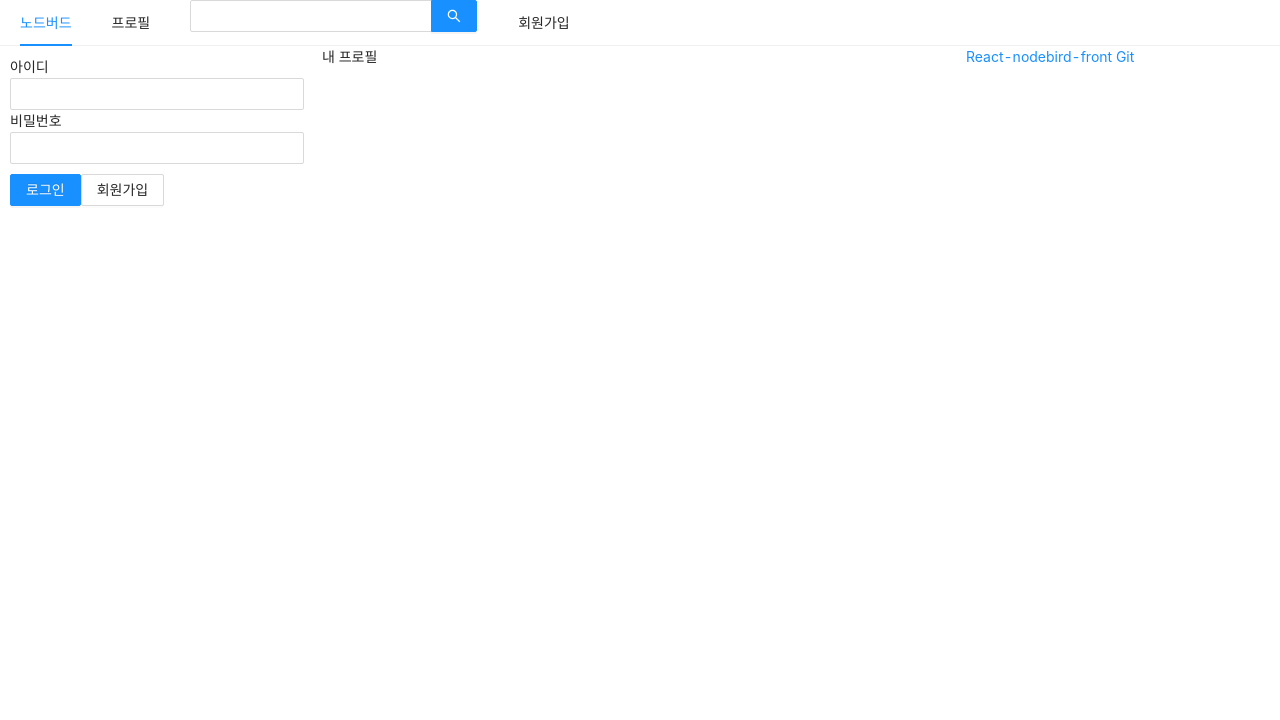
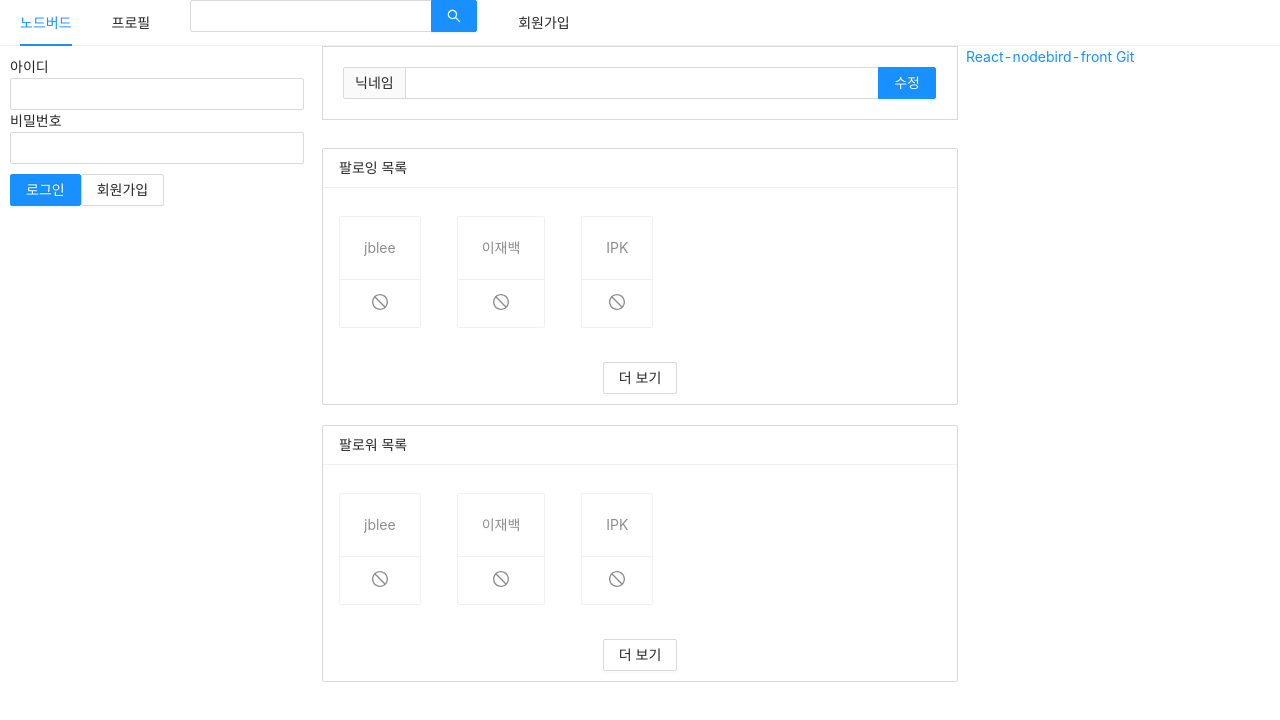
Before and after one commit to geofu25/react-nodebird-front, a Next.js app: page /profile in a window 1280 px wide. Shown: the top 720 px of the page. Built offline with nearby package versions, Linux system fonts and the light colour scheme.

Commit message:
Profile Component 추가

```diff
--- /dev/null
+++ b/components/FollowList.js
@@ -0,0 +1,32 @@
+import React from 'react';
+import PropTypes from 'prop-types';
+import { List, Button, Card } from 'antd';
+import { StopOutlined } from '@ant-design/icons';
+
+const FollowList = ({ header, data }) => {
+    return (
+      <List
+        style={{ marginBottom: 20 }}
+        grid={{ gutter: 4, xs: 2, md: 3 }}
+        size="small"
+        header={<div>{header}</div>}
+        loadMore={<div style={{ textAlign: 'center', margin: '10px 0'}}><Button>더 보기</Button></div>}
+        bordered
+        dataSource={data}
+        renderItem={(item) => (
+            <List.Item style={{ marginTop: 20}}>
+                <Card actions={[<StopOutlined key="stop" />]}>
+                    <Card.Meta description={item.nickname} />
+                </Card>
+            </List.Item>
+        )}
+      />
+    );
+}
+
+FollowList.propTypes = {
+    header: PropTypes.string.isRequired,
+    data: PropTypes.array.isRequired,
+}
+
+export default FollowList;
--- /dev/null
+++ b/components/NicknameEditForm.js
@@ -0,0 +1,14 @@
+import React, { useMemo } from 'react';
+import {Form, Input} from 'antd';
+
+const NicknamedEditForm = () => {
+    const style = useMemo(() => ({ marginBottom: '28px', border: '1px solid #d9d9d9', padding: '20px' }))
+
+    return (
+        <Form style={style}>
+            <Input.Search addonBefore="닉네임" enterButton="수정" />
+        </Form>
+    );
+}
+
+export default NicknamedEditForm;
--- a/pages/profile.js
+++ b/pages/profile.js
@@ -1,14 +1,23 @@
 import React from 'react';
 import Head from 'next/head';
 import AppLayout from "../components/AppLayout";
+import NicknameEditForm from "../components/NicknameEditForm";
+import FollowList from "../components/FollowList";
 
 const Profile = () => {
+ const followerList = [{nickname: 'jblee'}, {nickname: '이재백'}, {nickname: 'IPK'}];
+ const followingList = [{nickname: 'jblee'}, {nickname: '이재백'}, {nickname: 'IPK'}];
+
  return (
     <>
     <Head>
         <title>내 프로필 | NodeBird</title>
     </Head>
-    <AppLayout><div>내 프로필</div></AppLayout>
+    <AppLayout>
+        <NicknameEditForm />
+        <FollowList header="팔로잉 목록" data={followerList} />
+        <FollowList header="팔로워 목록" data={followingList} />
+    </AppLayout>
     </>
    );
 };
```
Also changed, not shown: 1 other file (tests, documents, lock files or other folders).
